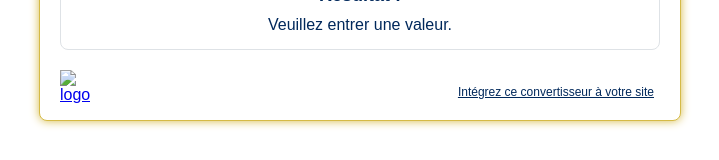
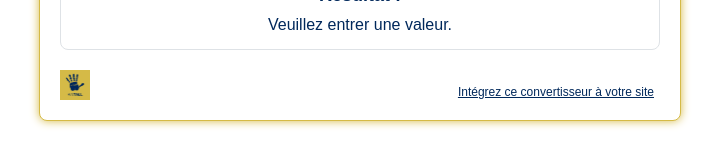
Before and after one commit to RahimMabika/convertisseur_tailles, a plain HTML site: page index.html in a window 1280 px wide. Shown: the part 311-471 px from the top of the page, without its empty margins (280-999 px from the left). Drawn offline with Linux system fonts and the light colour scheme.

Commit message:
Update index.html

```diff
--- a/index.html
+++ b/index.html
@@ -174,8 +174,8 @@
             <p id="resultat">Veuillez entrer une valeur.</p>
         </div>
         <a href="https://www.wetall.fr/" target="_blank">
-            <img src="images/Wetall-vectorise-wetall.jpg" alt="logo" />
-        </a>
+        <img src="images/Wetall-vectorisé-wetall.jpg" alt="logo" />
+      </a>
         <button id="copy-btn" class="styled-button">
             Intégrez ce convertisseur à votre site
         </button>
```
